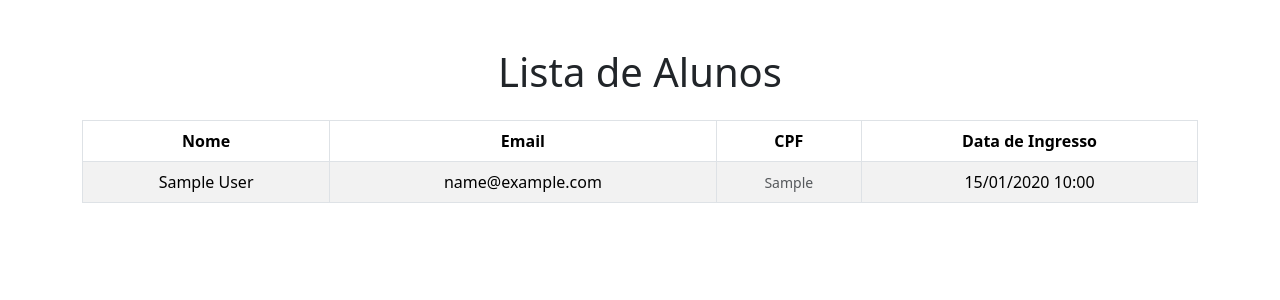
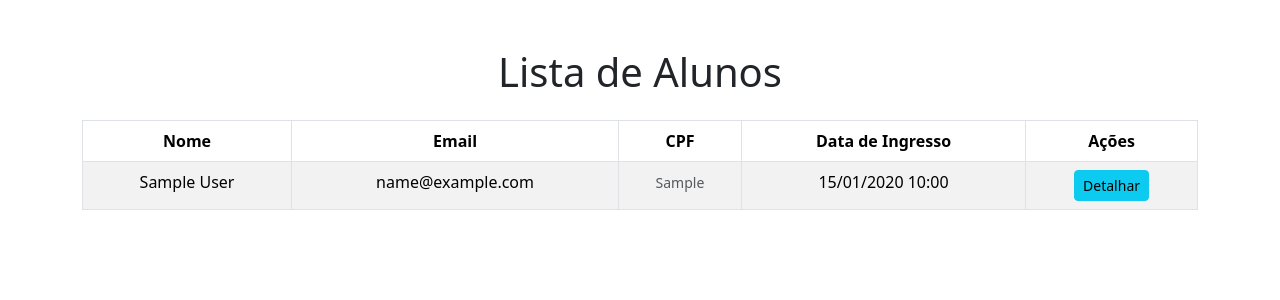
Before and after one commit to manoelcn/academia-dev-python, a Django app: page /students/list/ in a window 1280 px wide. Shown: the part 120-420 px from the top of the page. Run offline with Django 5.2, Linux system fonts and the light colour scheme; tables that the repository leaves empty hold one stand-in row (values such as "Sample post").

Commit message:
feat: adiciona template para detalhar aluno

```diff
--- a/students/templates/student_list.html
+++ b/students/templates/student_list.html
@@ -17,6 +17,7 @@
                         <th>Email</th>
                         <th>CPF</th>
                         <th>Data de Ingresso</th>
+                        <th class="text-center">Ações</th>
                     </tr>
                 </thead>
                 <tbody>
@@ -26,6 +27,11 @@
                         <td>{{ student.email }}</td>
                         <td><span class="text-muted small">{{ student.cpf }}</span></td>
                         <td>{{ student.admission_date|date:"d/m/Y H:i" }}</td>
+                        <td class="text-center">
+                            <a href="{% url 'student-detail' student.pk %}" class="btn btn-sm btn-info" title="Detalhes do Aluno">
+                                <i class="fas fa-info-circle"></i> Detalhar
+                            </a>
+                        </td>
                     </tr>
                     {% endfor %}
                 </tbody>
```
